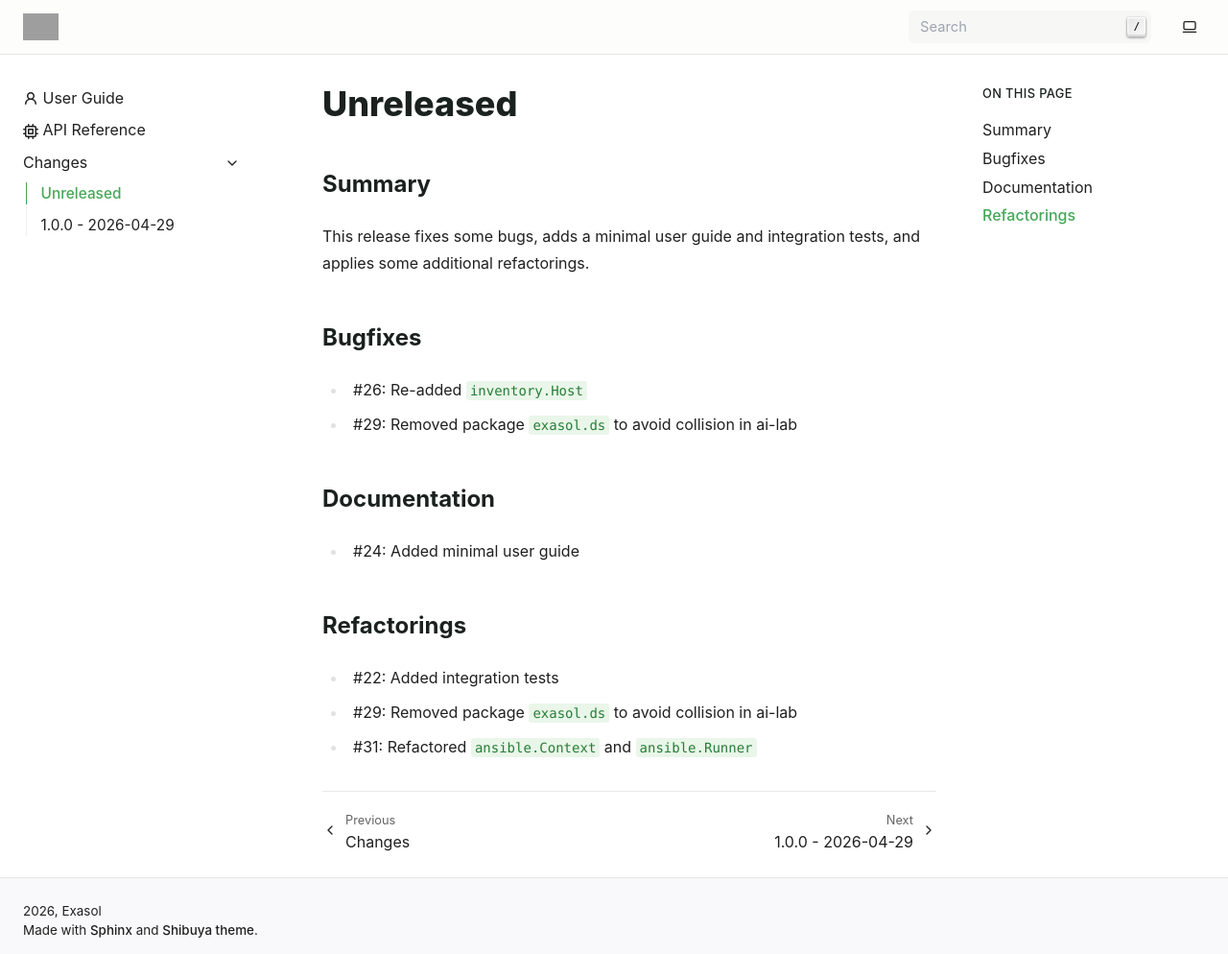
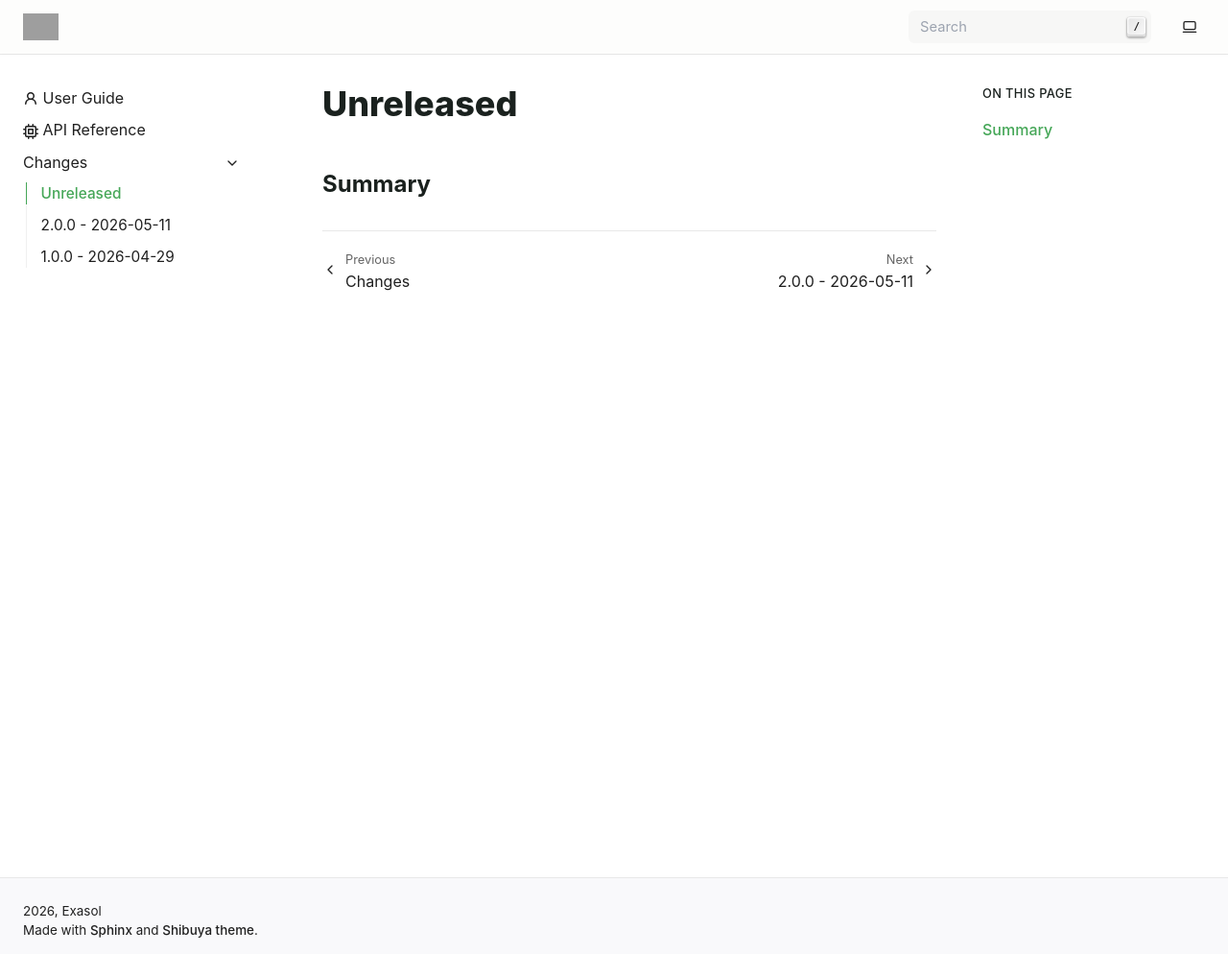
Before and after one commit to exasol/ansible-runner-wrapper, a Sphinx documentation site: the page built from doc/changes/unreleased.md, in a window 1280 px wide and 994 px high. Shown: the whole window at 96% size. Built offline with Sphinx 7.4.7, drawn with Linux system fonts in a browser that asks for light colours; pages that are not in the unit, such as notebooks, are missing from menus; grey boxes are pictures that could not be loaded.

Commit message:
Release/prepare 2.0.0 (#33)
* Prepare release 2.0.0

* Added Christoph Kuhnke to the authors list

```diff
--- a/doc/changes/unreleased.md
+++ b/doc/changes/unreleased.md
@@ -1,21 +1,3 @@
 # Unreleased
 
 ## Summary
-
-This release fixes some bugs, adds a minimal user guide and integration tests,
-and applies some additional refactorings.
-
-## Bugfixes
-
-* #26: Re-added `inventory.Host`
-* #29: Removed package `exasol.ds` to avoid collision in ai-lab
-
-## Documentation
-
-* #24: Added minimal user guide
-
-## Refactorings
-
-* #22: Added integration tests
-* #29: Removed package `exasol.ds` to avoid collision in ai-lab
-* #31: Refactored `ansible.Context` and `ansible.Runner`
--- a/exasol/ansible/version.py
+++ b/exasol/ansible/version.py
@@ -8,7 +8,7 @@ If you need to change the version, do so in the pyproject.toml, e.g. by using
 `poetry version X.Y.Z`.
 """
 
-MAJOR = 1
+MAJOR = 2
 MINOR = 0
 PATCH = 0
 VERSION = f"{MAJOR}.{MINOR}.{PATCH}"
--- a/pyproject.toml
+++ b/pyproject.toml
@@ -1,9 +1,10 @@
 [project]
 name = "exasol-ansible-runner-wrapper"
-version = "1.0.0"
+version = "2.0.0"
 description = "Python wrapper for running Ansible"
 authors = [
     {name = "Mykhailo Skliar", email = "mykhailo.skliar@exasol.com"},
+    {name="Christoph Kuhnke", email="christoph.kuhnke@exasol.com"},
     {name = "Exasol AG", email = "opensource@exasol.com"}
 ]
 requires-python = ">=3.10,<4.0"
```
Also changed, not shown: doc/changes/changelog.md (+2 -0 lines), doc/changes/changes_2.0.0.md (added, +32 -0 lines).
